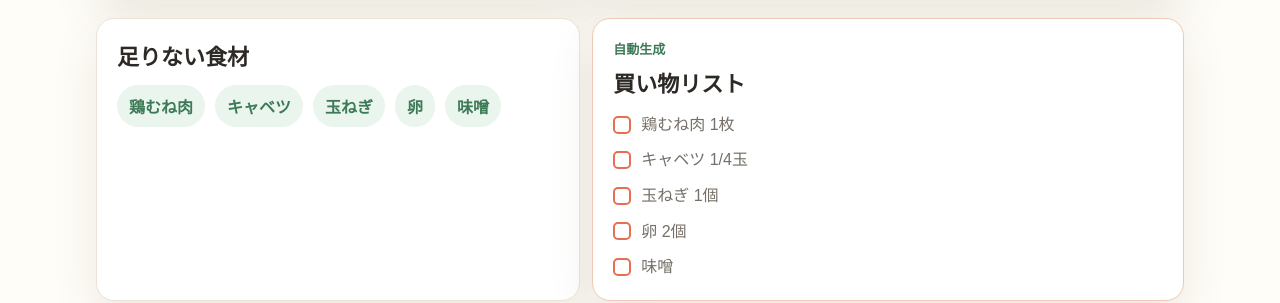
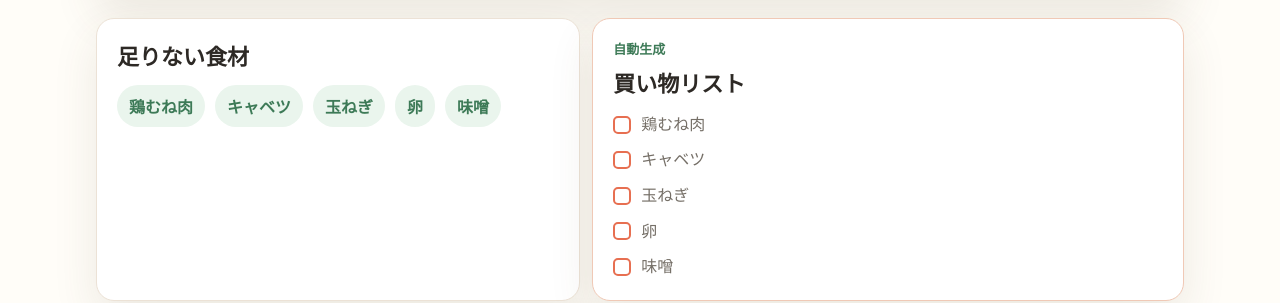
Before and after one commit to hagane990601-ux/20260618, a Next.js app: page / in a window 1280 px wide. Shown: the part 1274-1577 px from the top of the page. Built offline with nearby package versions, Linux system fonts and the light colour scheme.

Commit message:
Use missing ingredients for shopping list

```diff
--- a/app/page.tsx
+++ b/app/page.tsx
@@ -59,13 +59,6 @@ function matchedIngredients(recipe: MenuRecipe, fridgeIngredients: string[]) {
 function missingIngredients(recipe: MenuRecipe, fridgeIngredients: string[]) {
   const fridgeSet = new Set(fridgeIngredients.map(normalize));
   return recipe.ingredients.filter((ingredient) => !fridgeSet.has(normalize(ingredient)));
-}
-
-function shoppingItemsToBuy(recipe: MenuRecipe, fridgeIngredients: string[]) {
-  const fridgeSet = new Set(fridgeIngredients.map(normalize));
-  return recipe.shoppingList.filter(
-    (_item, index) => !fridgeSet.has(normalize(recipe.ingredients[index] ?? "")),
-  );
 }
 
 function scheduleReminder(reminderTime: string, selectedMenuTitle: string, onComplete: () => void) {
@@ -180,7 +173,6 @@ export default function Home() {
     suggestedMenus[0];
   const selectedMatchedIngredients = matchedIngredients(selectedMenu, fridgeIngredients);
   const selectedMissingIngredients = missingIngredients(selectedMenu, fridgeIngredients);
-  const selectedShoppingList = shoppingItemsToBuy(selectedMenu, fridgeIngredients);
   const favoriteIds = new Set(favorites.map((menu) => menu.id));
   const completedCount = suggestedMenus.filter((menu) => weeklyStatus[`${currentWeek.id}:${menu.id}`]).length;
   const weeklyProgress = Math.round((completedCount / suggestedMenus.length) * 100);
@@ -442,14 +434,14 @@ export default function Home() {
         <article className="panel selected-shopping" aria-labelledby="shopping">
           <p className="eyebrow">自動生成</p>
           <h2 id="shopping">買い物リスト</h2>
-          {selectedShoppingList.length === 0 ? (
+          {selectedMissingIngredients.length === 0 ? (
             <p className="empty-text">必要な食材は、すべて冷蔵庫にあります。</p>
           ) : (
             <ul className="check-list">
-              {selectedShoppingList.map((item) => (
-                <li key={item}>
+              {selectedMissingIngredients.map((ingredient) => (
+                <li key={ingredient}>
                   <span aria-hidden="true" />
-                  {item}
+                  {ingredient}
                 </li>
               ))}
             </ul>
```
